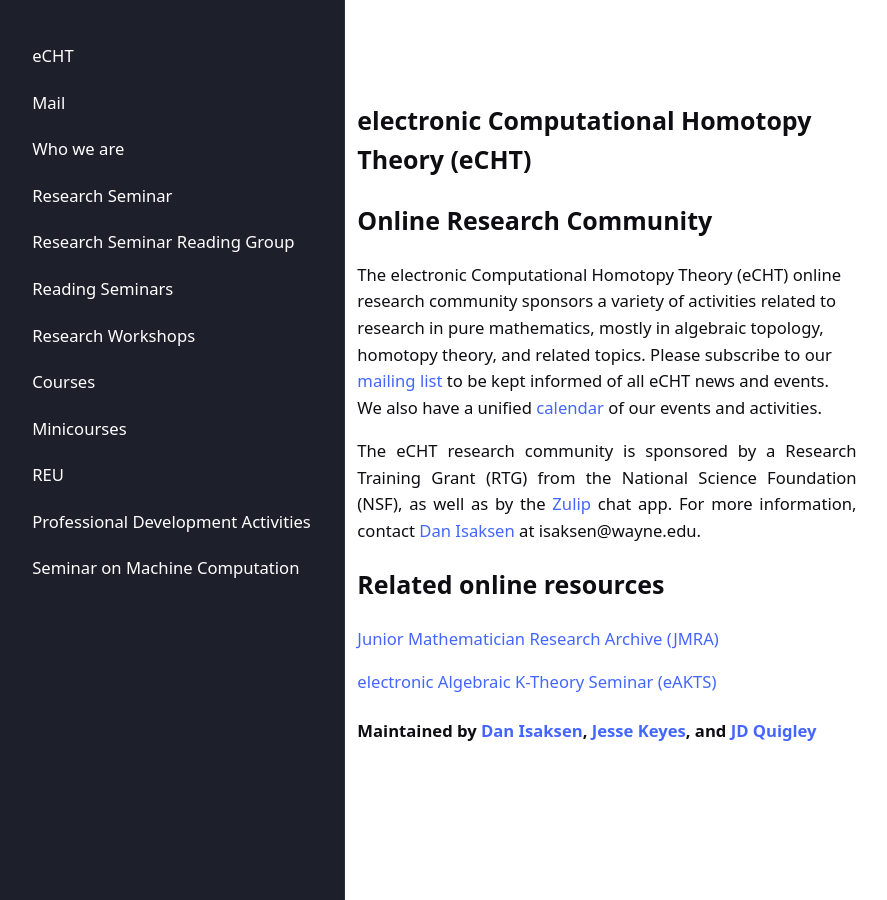
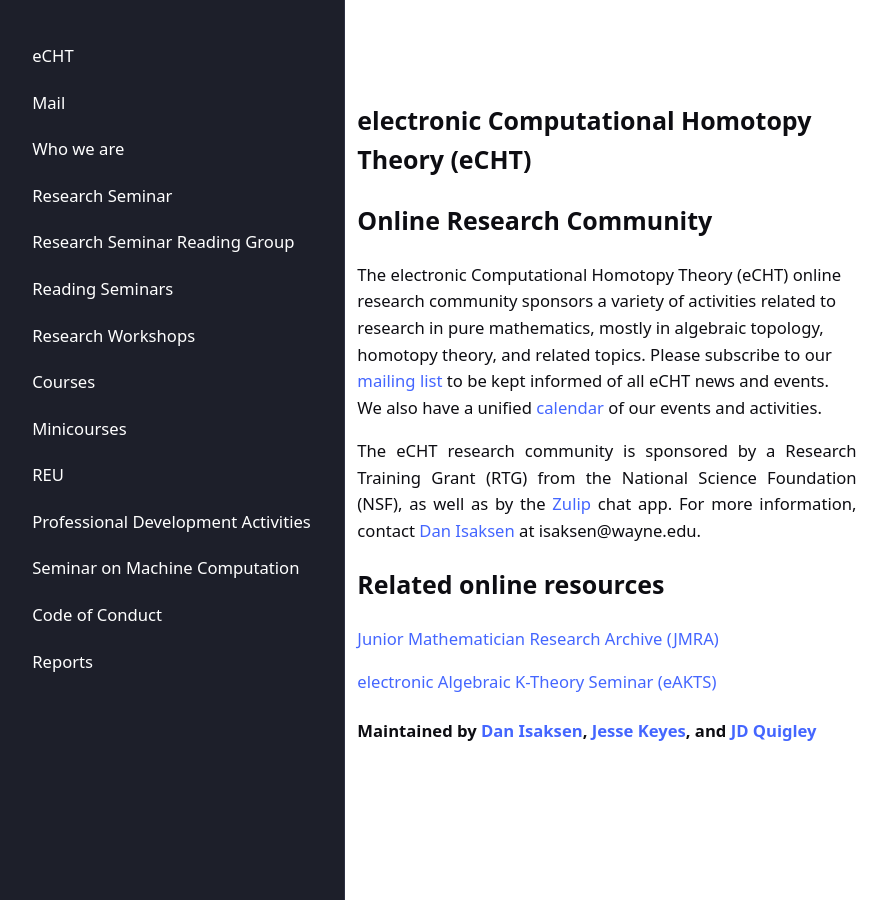
Before and after one commit to eCHTorc/eCHTorc.github.io, a Jekyll site: the page built from index.md, in a window 1280 px wide. Shown: the whole page, without its empty margins (42-929 px from the left). Built offline with Jekyll 4.4.1, drawn with Linux system fonts in a browser that asks for light colours; our own code applies the rules of GitHub Pages for plain Markdown files.

Commit message:
Add Code of Conduct and Reports links to config

```diff
--- a/_config.yml
+++ b/_config.yml
@@ -33,6 +33,8 @@ external:                       # accepts {file, title, url, icon, sidebaricon}
   - {title: REU, url: "https://echtorc.github.io/echt-research-experience-for-undergraduates-summer-24"}
   - {title: Professional Development Activities, url: "https://echtorc.github.io/echt-professional-development"}
   - {title: Seminar on Machine Computation, url: "https://echtorc.github.io/echt-seminar-machine-computation"}
+  - {title: Code of Conduct, url: "https://echtorc.github.io/echt-code-of-conduct/"}
+  - {title: Reports, url: "https://echtorc.github.io/echt-reports/"}
 
 plugins:
  - jekyll-feed
```
